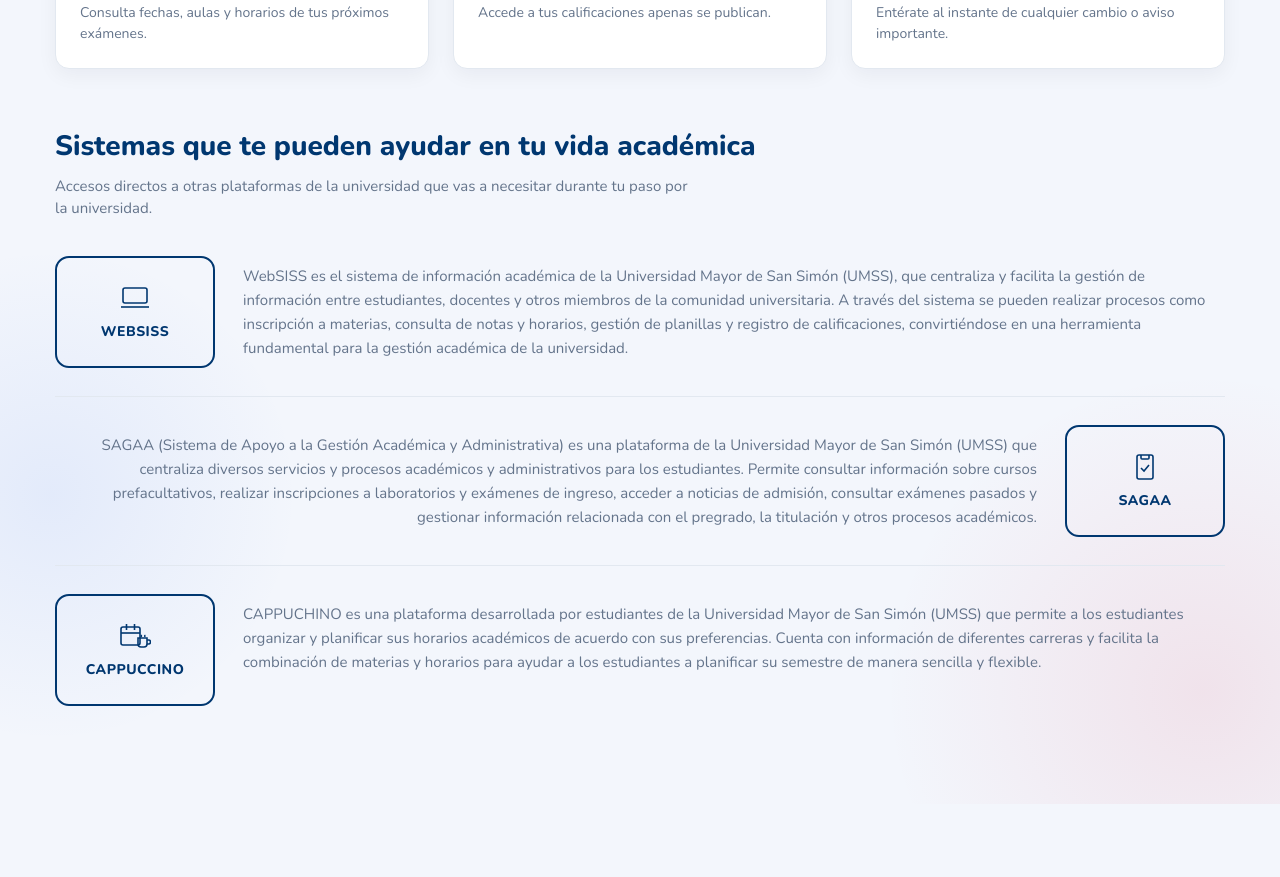
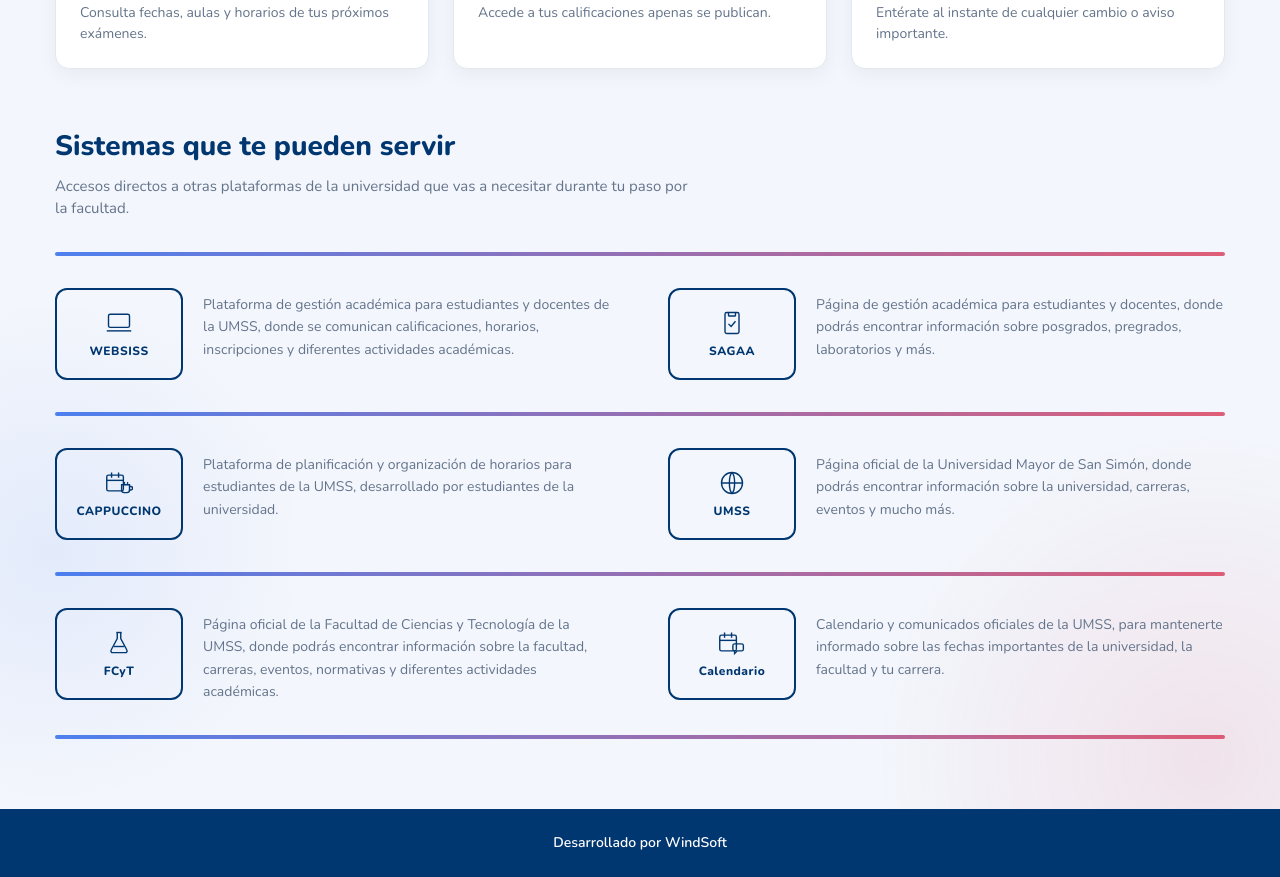
Before and after one commit to fabri876/SCIEM-PASS, a React (Vite) app in the folder control-ingreso-frontend/: page /inicio in a window 1280 px wide. Shown: the part 600-1477 px from the top of the page. Before the commit the page ends 1404 px from the top, so only its background shows below. Built offline with nearby package versions, Linux system fonts and the light colour scheme; no server answers.

Commit message:
Fix:Correcciones al Home

```diff
--- a/control-ingreso-frontend/src/components/home/SystemCard.jsx
+++ b/control-ingreso-frontend/src/components/home/SystemCard.jsx
@@ -1,7 +1,7 @@
 /**
  * SystemCard.jsx
  *
- * Una fila de la sección "Sistemas que te pueden servir": el botón
+ * Una tarjeta de la sección "Sistemas que te pueden servir": el botón
  * (ícono + nombre, ya armado para redirigir) a la izquierda, y la
  * descripción a la derecha. El link real todavía no está definido —
  * por eso "strUrl" por defecto es "#" — así que apenas tengan las URLs
@@ -12,33 +12,28 @@
  * si alguno debiera abrir en la misma pestaña, se puede sacar esa prop
  * para ese ítem puntual.
  *
- * "boolInvertido": cuando es true, el botón pasa al lado derecho y la
- * descripción al izquierdo (en pantallas sm+), para que la sección no
- * se vea como una fila repetida de botones. SystemsSection.jsx se
- * encarga de alternarlo automáticamente según la posición del sistema
- * en el array (impar = invertido).
+ * Antes esto se alternaba (botón izquierda/derecha) con una prop
+ * "boolInvertido", pero desde que SystemsSection.jsx pasó a un grid de
+ * 2 columnas eso ya no hace falta: el propio grid pone una tarjeta a la
+ * izquierda y otra a la derecha en cada fila, así que cada tarjeta
+ * individual siempre se arma igual (botón + descripción).
  */
 export default function SystemCard({
   strNombre,
   svgIcono,
   strDescripcion,
   strUrl = "#",
-  boolInvertido = false,
 }) {
   return (
-    <div
-      className={`flex flex-col items-center sm:items-start gap-7 py-7 ${
-        boolInvertido ? "sm:flex-row-reverse" : "sm:flex-row"
-      }`}
-    >
+    <div className="flex flex-col sm:flex-row items-center sm:items-start gap-5">
       <a
         href={strUrl}
         target="_blank"
         rel="noopener noreferrer"
-        className="group flex-none w-[160px] h-[112px] flex flex-col items-center justify-center gap-2 rounded-[14px] border-2 border-primary-navy text-primary-navy font-extrabold text-sm tracking-[0.5px] transition-all duration-300 hover:bg-primary-navy hover:text-white hover:shadow-[0_0_22px_4px_rgba(37,99,235,0.35)]"
+        className="group flex-none w-[128px] h-[92px] flex flex-col items-center justify-center gap-1.5 rounded-[12px] border-2 border-primary-navy text-primary-navy font-extrabold text-xs tracking-[0.5px] transition-all duration-300 hover:bg-primary-navy hover:text-white hover:shadow-[0_0_20px_4px_rgba(37,99,235,0.35)]"
       >
         <svg
-          className="w-8 h-8 stroke-current fill-none stroke-[1.6]"
+          className="w-7 h-7 stroke-current fill-none stroke-[1.6]"
           viewBox="0 0 32 32"
         >
           {svgIcono}
@@ -46,11 +41,7 @@ export default function SystemCard({
         {strNombre}
       </a>
 
-      <p
-        className={`flex-1 text-[15px] leading-[1.6] text-text-body text-center sm:pt-2 ${
-          boolInvertido ? "sm:text-right" : "sm:text-left"
-        }`}
-      >
+      <p className="flex-1 text-[14px] leading-[1.6] text-text-body text-center sm:text-left sm:pt-1.5">
         {strDescripcion || "Descripción pendiente."}
       </p>
     </div>
--- a/control-ingreso-frontend/src/components/home/SystemsSection.jsx
+++ b/control-ingreso-frontend/src/components/home/SystemsSection.jsx
@@ -10,15 +10,23 @@ import SystemCard from "./SystemCard";
  *   - strDescripcion: el texto descriptivo de cada uno (por ahora
  *     vacío — SystemCard muestra "Descripción pendiente." si está así).
  *
- * No hace falta tocar SystemCard.jsx ni este componente para eso, solo
- * completar los campos acá abajo. Si más adelante agregan un cuarto
- * sistema, es solo sumar un objeto más al array.
+ * ⚠️ Las descripciones de WEBSISS, SAGAA y CAPPUCCINO quedaron vacías
+ * en esta versión — no tengo el texto que ya habías escrito para esas
+ * tres (nunca me pasaste ese archivo actualizado), así que hay que
+ * volver a pegarlas ahí abajo antes de usar este archivo.
+ *
+ * Layout: arSistemas se agrupa de a 2 en "arrFilas" y se renderiza como
+ * un grid de 2 columnas por fila, con una línea de color (el mismo
+ * degradé de marca que ya usan los botones de Registro/Login) antes de
+ * la primera fila, entre cada fila, y después de la última — esas
+ * líneas de paso separan visualmente esta sección del resto de la Home
+ * (InfoHighlights arriba, Footer abajo).
  */
 const arrSistemas = [
   {
     strNombre: "WEBSISS",
-    strUrl: "https://websis.umss.edu.bo",
-    strDescripcion: "WebSISS es el sistema de información académica de la Universidad Mayor de San Simón (UMSS), que centraliza y facilita la gestión de información entre estudiantes, docentes y otros miembros de la comunidad universitaria. A través del sistema se pueden realizar procesos como inscripción a materias, consulta de notas y horarios, gestión de planillas y registro de calificaciones, convirtiéndose en una herramienta fundamental para la gestión académica de la universidad.",
+    strUrl: "https://websis.umss.edu.bo/",
+    strDescripcion: "Plataforma de gestión académica para estudiantes y docentes de la UMSS, donde se comunican calificaciones, horarios, inscripciones y diferentes actividades académicas.",
     svgIcono: (
       <>
         <rect x="4" y="6" width="24" height="15" rx="2" />
@@ -28,8 +36,8 @@ const arrSistemas = [
   },
   {
     strNombre: "SAGAA",
-    strUrl: "https://sagaa.fcyt.umss.edu.bo",
-    strDescripcion: "SAGAA (Sistema de Apoyo a la Gestión Académica y Administrativa) es una plataforma de la Universidad Mayor de San Simón (UMSS) que centraliza diversos servicios y procesos académicos y administrativos para los estudiantes. Permite consultar información sobre cursos prefacultativos, realizar inscripciones a laboratorios y exámenes de ingreso, acceder a noticias de admisión, consultar exámenes pasados y gestionar información relacionada con el pregrado, la titulación y otros procesos académicos.",
+    strUrl: "https://sagaa.fcyt.umss.edu.bo/",
+    strDescripcion: "Página de gestión académica para estudiantes y docentes, donde podrás encontrar información sobre posgrados, pregrados, laboratorios y más.",
     svgIcono: (
       <>
         <rect x="8" y="4" width="16" height="24" rx="2" />
@@ -40,8 +48,8 @@ const arrSistemas = [
   },
   {
     strNombre: "CAPPUCCINO",
-    strUrl: "https://cappuccino.scesi.dev",
-    strDescripcion: "CAPPUCHINO es una plataforma desarrollada por estudiantes de la Universidad Mayor de San Simón (UMSS) que permite a los estudiantes organizar y planificar sus horarios académicos de acuerdo con sus preferencias. Cuenta con información de diferentes carreras y facilita la combinación de materias y horarios para ayudar a los estudiantes a planificar su semestre de manera sencilla y flexible.",
+    strUrl: "https://cappuccino.scesi.dev/",
+    strDescripcion: "Plataforma de planificación y organización de horarios para estudiantes de la UMSS, desarrollado por estudiantes de la universidad.",
     svgIcono: (
       <>
         <rect x="2" y="7" width="19" height="18" rx="2" />
@@ -53,27 +61,84 @@ const arrSistemas = [
       </>
     ),
   },
+  {
+    strNombre: "UMSS",
+    strUrl: "https://www.umss.edu.bo/",
+    strDescripcion: "Página oficial de la Universidad Mayor de San Simón, donde podrás encontrar información sobre la universidad, carreras, eventos y mucho más.",
+    svgIcono: (
+      // Globo terráqueo: representa la web/portal institucional principal
+      <>
+        <circle cx="16" cy="16" r="12" />
+        <path d="M4 16h24M16 4c4 4 4 20 0 24M16 4c-4 4-4 20 0 24" />
+      </>
+    ),
+  },
+  {
+    strNombre: "FCyT",
+    strUrl: "https://www.fcyt.umss.edu.bo/",
+    strDescripcion: "Página oficial de la Facultad de Ciencias y Tecnología de la UMSS, donde podrás encontrar información sobre la facultad, carreras, eventos, normativas y diferentes actividades académicas.",
+    svgIcono: (
+      // Matraz: representa Ciencias (y por extensión, la Facultad)
+      <>
+        <path d="M13 4h6" />
+        <path d="M14 4v7l-7 13a2 2 0 0 0 1.8 3h14.4a2 2 0 0 0 1.8-3l-7-13V4" />
+        <path d="M10 20h12" />
+      </>
+    ),
+  },
+  {
+    strNombre: "Calendario",
+    strUrl: "https://www.fcyt.umss.edu.bo/calendario-academico-detallado-fcyt-1-2026/",
+    strDescripcion: "Calendario y comunicados oficiales de la UMSS, para mantenerte informado sobre las fechas importantes de la universidad, la facultad y tu carrera.",
+    svgIcono: (
+      // Calendario + burbuja de comunicado: fechas + avisos
+      <>
+        <rect x="2" y="7" width="19" height="18" rx="2" />
+        <path d="M2 13h19" />
+        <path d="M7.5 4v6M15.5 4v6" />
+        <path d="M19 17h8a2 2 0 0 1 2 2v4a2 2 0 0 1-2 2h-5l-3 3v-3a2 2 0 0 1-2-2v-4a2 2 0 0 1 2-2Z" />
+      </>
+    ),
+  },
 ];
+
+// Agrupa arrSistemas de a 2 para armar las filas del grid. Si en algún
+// momento queda una cantidad impar de sistemas, la última fila
+// simplemente queda con una sola tarjeta — no hace falta tocar nada acá.
+const arrFilas = [];
+for (let index = 0; index < arrSistemas.length; index += 2) {
+  arrFilas.push(arrSistemas.slice(index, index + 2));
+}
+
+function LineaDivisoria() {
+  return (
+    <div className="h-[4px] rounded-full bg-[image:var(--gradient-button)] opacity-80" />
+  );
+}
 
 export default function SystemsSection() {
   return (
     <section className="mt-14">
       <h2 className="text-[28px] font-extrabold text-primary-navy mb-2">
-        Sistemas que te pueden ayudar en tu vida académica
+        Sistemas que te pueden servir
       </h2>
-      <p className="text-[15px] text-text-body mb-2 max-w-[640px]">
-        Accesos directos a otras plataformas de la universidad que vas a necesitar durante tu paso por la universidad.
+      <p className="text-[15px] text-text-body mb-8 max-w-[640px]">
+        Accesos directos a otras plataformas de la universidad que vas a
+        necesitar durante tu paso por la facultad.
       </p>
 
-      <div className="flex flex-col divide-y divide-border">
-        {arrSistemas.map((sistema, index) => (
-          <SystemCard
-            key={sistema.strNombre}
-            {...sistema}
-            boolInvertido={index % 2 === 1}
-          />
-        ))}
-      </div>
+      <LineaDivisoria />
+
+      {arrFilas.map((fila, indexFila) => (
+        <div key={indexFila}>
+          <div className="grid grid-cols-1 sm:grid-cols-2 gap-x-14 gap-y-8 py-8">
+            {fila.map((sistema) => (
+              <SystemCard key={sistema.strNombre} {...sistema} />
+            ))}
+          </div>
+          <LineaDivisoria />
+        </div>
+      ))}
     </section>
   );
 }
--- /dev/null
+++ b/control-ingreso-frontend/src/components/layout/Footer.jsx
@@ -0,0 +1,17 @@
+/**
+ * Footer.jsx
+ *
+ * Pie de página simple, del mismo navy que el borde de las tarjetas de
+ * SystemsSection (primary-navy), para que quede como un "cierre" visual
+ * consistente con el resto de la Home. Por ahora vive en
+ * components/layout (junto a Header.jsx) porque, aunque solo se usa en
+ * HomePage por ahora, tiene sentido reutilizarlo en otras páginas más
+ * adelante sin tener que moverlo de carpeta.
+ */
+export default function Footer() {
+  return (
+    <footer className="bg-primary-navy text-white text-center text-sm font-semibold py-6">
+      Desarrollado por WindSoft
+    </footer>
+  );
+}
--- a/control-ingreso-frontend/src/components/login/LoginForm.jsx
+++ b/control-ingreso-frontend/src/components/login/LoginForm.jsx
@@ -117,12 +117,6 @@ export default function LoginForm() {
             >
               {boolIsSubmitting ? "Ingresando…" : "Iniciar sesión   →"}
             </button>
-            <div className="text-center mt-[18px] text-sm text-[#52729D]">
-              ¿No tienes una cuenta?{" "}
-              <Link to="/registro" className="text-[#1763C6] font-extrabold no-underline">
-                Crea una cuenta
-              </Link>
-            </div>
           </div>
         </form>
       </div>
--- a/control-ingreso-frontend/src/pages/HomePage.jsx
+++ b/control-ingreso-frontend/src/pages/HomePage.jsx
@@ -1,4 +1,5 @@
 import Header from "../components/layout/Header";
+import Footer from "../components/layout/Footer";
 import WelcomeBanner from "../components/home/WelcomeBanner";
 import InfoHighlights from "../components/home/InfoHighlights";
 import SystemsSection from "../components/home/SystemsSection";
@@ -9,9 +10,14 @@ import SystemsSection from "../components/home/SystemsSection";
  * Pantalla de inicio, ya con sesión iniciada (mantiene el Header con
  * "Inicio" marcado como activo). Arriba: WelcomeBanner (bienvenida +
  * qué es el sistema) e InfoHighlights (3 datos rápidos del sistema).
- * Abajo: SystemsSection, los accesos a WEBSISS / SAGAA / CAPPUCCINO —
- * ver el TODO en components/home/SystemsSection.jsx para completar los
- * links y descripciones reales.
+ * Después: SystemsSection, los accesos a otros sistemas de la
+ * universidad — ver el TODO en components/home/SystemsSection.jsx para
+ * completar los links y descripciones reales. Al final, el Footer.
+ *
+ * El Footer queda FUERA del "max-w-[1536px] mx-auto" a propósito, para
+ * que ocupe todo el ancho de la pantalla como una barra de pie de
+ * página normal, en vez de quedar centrado con el mismo ancho máximo
+ * que el resto del contenido.
  *
  * Mismo fondo con degradé radial sutil que ya usan RegistroPage y
  * LoginPage, para que las tres pantallas se sientan parte de la misma
@@ -19,8 +25,8 @@ import SystemsSection from "../components/home/SystemsSection";
  */
 export default function HomePage() {
   return (
-    <main className="relative min-h-screen overflow-hidden bg-bg-app bg-[radial-gradient(circle_at_94%_92%,rgba(217,56,86,.10),transparent_18%),radial-gradient(circle_at_4%_78%,rgba(37,99,235,.08),transparent_15%)]">
-      <div className="max-w-[1536px] mx-auto relative">
+    <main className="relative min-h-screen overflow-hidden bg-bg-app bg-[radial-gradient(circle_at_94%_92%,rgba(217,56,86,.10),transparent_18%),radial-gradient(circle_at_4%_78%,rgba(37,99,235,.08),transparent_15%)] flex flex-col">
+      <div className="max-w-[1536px] mx-auto relative w-full flex-1">
         <Header strRutaActiva="Inicio" />
 
         <div className="px-[55px] pt-9 pb-[70px]">
@@ -29,6 +35,8 @@ export default function HomePage() {
           <SystemsSection />
         </div>
       </div>
+
+      <Footer />
     </main>
   );
 }
```
